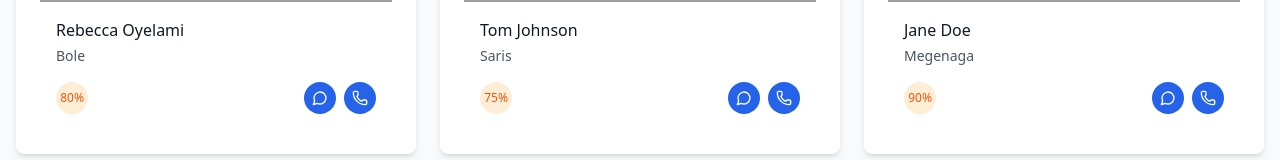
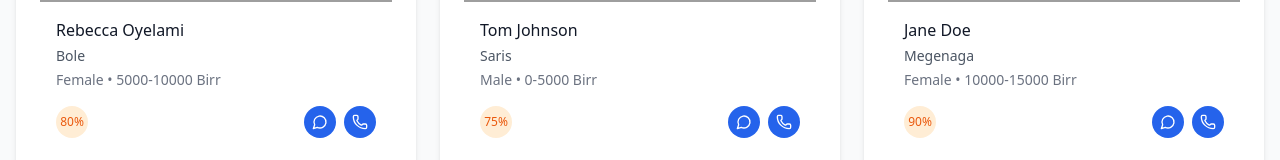
Before and after one commit to Esmael-Mohammed/Arhibu-FE, a React (Vite) app: page /listings in a window 1280 px wide. Shown: the part 394-554 px from the top of the page. Built offline with nearby package versions, Linux system fonts and the light colour scheme; grey boxes are pictures that could not be loaded.

Commit message:
updated listing on filtering

```diff
--- a/src/pages/Listings/Listings.tsx
+++ b/src/pages/Listings/Listings.tsx
@@ -16,6 +16,8 @@ const Listings = () => {
     id: number;
     title: string;
     location: string;
+    gender: string;
+    budget: string;
     match: number;
     image: string;
     liked: boolean;
@@ -29,6 +31,8 @@ const Listings = () => {
       id: 1,
       title: 'Rebecca Oyelami',
       location: 'Bole',
+      gender: 'female',
+      budget: '5000-10000',
       match: 80,
       image: 'https://images.unsplash.com/photo-1721322800607-8c38375eef04?w=400&h=300&fit=crop',
       liked: false,
@@ -37,6 +41,8 @@ const Listings = () => {
       id: 2,
       title: 'Tom Johnson',
       location: 'Saris',
+      gender: 'male',
+      budget: '0-5000',
       match: 75,
       image: 'https://images.unsplash.com/photo-1721322800607-8c38375eef04?w=400&h=300&fit=crop',
       liked: false,
@@ -45,6 +51,8 @@ const Listings = () => {
       id: 3,
       title: 'Jane Doe',
       location: 'Megenaga',
+      gender: 'female',
+      budget: '10000-15000',
       match: 90,
       image: 'https://images.unsplash.com/photo-1721322800607-8c38375eef04?w=400&h=300&fit=crop',
       liked: true,
@@ -53,6 +61,8 @@ const Listings = () => {
       id: 4,
       title: 'Ali Musa',
       location: 'Kolfe',
+      gender: 'male',
+      budget: '5000-10000',
       match: 85,
       image: 'https://images.unsplash.com/photo-1721322800607-8c38375eef04?w=400&h=300&fit=crop',
       liked: false,
@@ -82,9 +92,18 @@ const Listings = () => {
   };
 
   const filteredListings = listings.filter((listing) => {
-    const locationMatch = filters.location ? listing.location === filters.location : true;
-    const genderMatch = true; // Placeholder: add gender logic if needed
-    const budgetMatch = true; // Placeholder: add budget logic if needed
+    const locationMatch = filters.location
+      ? listing.location.toLowerCase() === filters.location.toLowerCase()
+      : true;
+
+    const genderMatch = filters.gender
+      ? listing.gender.toLowerCase() === filters.gender.toLowerCase()
+      : true;
+
+    const budgetMatch = filters.budget
+      ? listing.budget === filters.budget
+      : true;
+
     return locationMatch && genderMatch && budgetMatch;
   });
 
@@ -123,9 +142,11 @@ const Listings = () => {
                 placeholder="Location"
                 className="w-32"
               >
-                <option value="bole">Bole</option>
-                <option value="saris">Saris</option>
-                <option value="kolfie">Kolfe Keranio</option>
+                <option value="">All Locations</option>
+                <option value="Bole">Bole</option>
+                <option value="Saris">Saris</option>
+                <option value="Kolfe">Kolfe</option>
+                <option value="Megenaga">Megenaga</option>
               </Select>
 
               <Select
@@ -134,6 +155,7 @@ const Listings = () => {
                 placeholder="Gender"
                 className="w-32"
               >
+                <option value="">All Genders</option>
                 <option value="male">Male</option>
                 <option value="female">Female</option>
               </Select>
@@ -144,6 +166,7 @@ const Listings = () => {
                 placeholder="Budget"
                 className="w-32"
               >
+                <option value="">All Budgets</option>
                 <option value="0-5000">0 - 5k Birr</option>
                 <option value="5000-10000">5k - 10k Birr</option>
                 <option value="10000-15000">10k - 15k Birr</option>
@@ -190,7 +213,8 @@ const Listings = () => {
 
               <CardContent className="p-4">
                 <h3 className="font-medium text-gray-900 mb-1">{listing.title}</h3>
-                <p className="text-sm text-gray-600 mb-4 capitalize">{listing.location}</p>
+                <p className="text-sm text-gray-600 mb-1 capitalize">{listing.location}</p>
+                <p className="text-sm text-gray-500 mb-4 capitalize">{listing.gender} • {listing.budget} Birr</p>
 
                 <div className="flex items-center justify-between">
                   <div className="w-8 h-8 bg-orange-100 rounded-full flex items-center justify-center">
```
